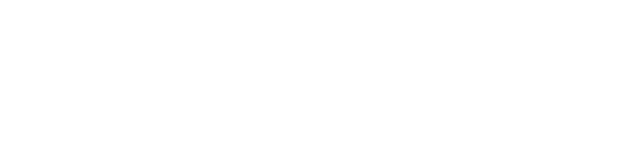
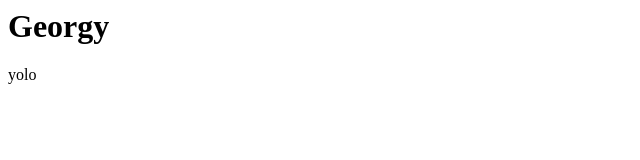
Before and after one commit to Gsimelus92/git-course, a plain HTML site: page index.html in a window 1280 px wide. Shown: the whole page, without its empty margins (0-640 px from the left). Drawn offline with Linux system fonts and the light colour scheme.

Commit message:
I did some chnages

```diff
--- a/index.html
+++ b/index.html
@@ -1,2 +1,7 @@
 <html>
+  <head>
+    <body>
+      <h1>Georgy</h1>
+      <p>yolo</p>
+    </body>
 </html>
```
